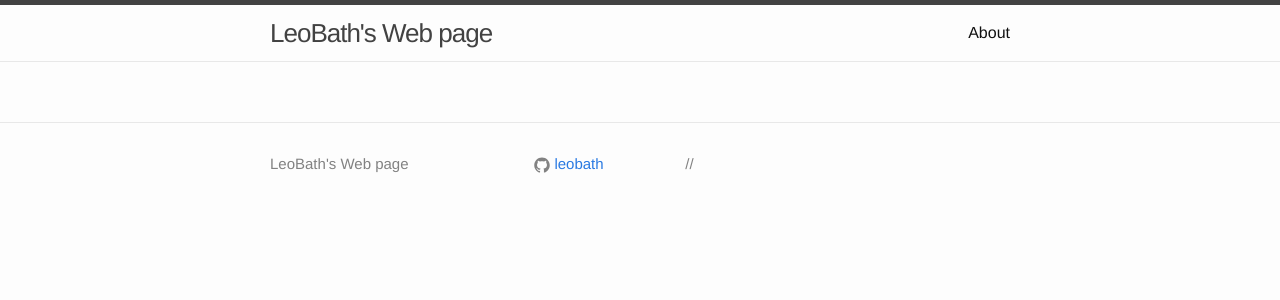
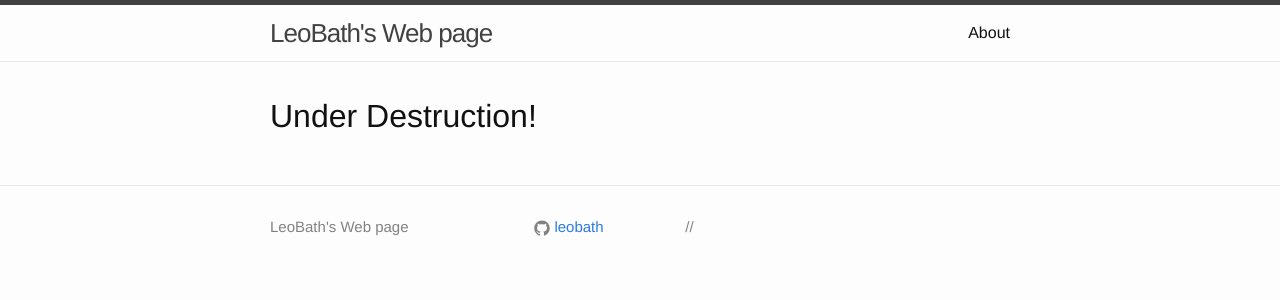
Before and after one commit to leobath/leobath.github.io, a Jekyll site: the page built from index.html, in a window 1280 px wide. Shown: the top 300 px of the page. Built offline with Jekyll 4.4.1, drawn with Linux system fonts in a browser that asks for light colours.

Commit message:
Update index.html

```diff
--- a/index.html
+++ b/index.html
@@ -1,6 +1,7 @@
 ---
 layout: default
 ---
+<h1 style="text: center">Under Destruction!</h1>
 <!--
 <div class="home">
 <h1>Under Destruction!</h1>
```
